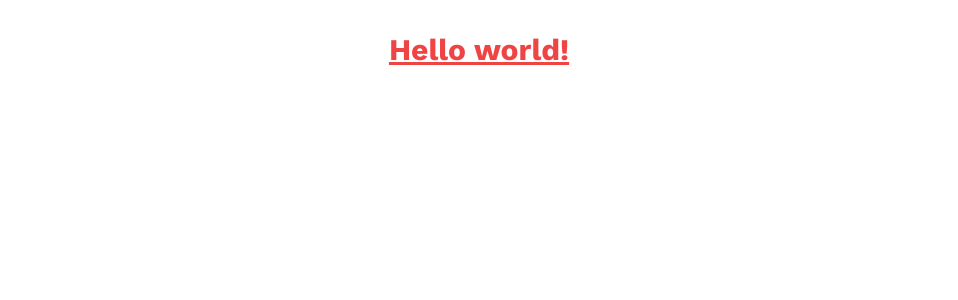
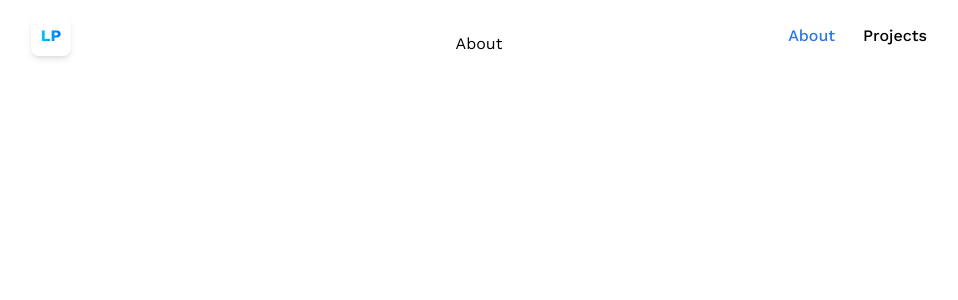
Before and after one commit to liubovpo/dev-portfolio, a React (Vite) app: page /about in a window 1280 px wide. Shown: the top 300 px of the page, without its empty margins (161-1119 px from the left). Built offline with nearby package versions, Linux system fonts and the light colour scheme.

Commit message:
routes, navbar

```diff
--- a/src/App.jsx
+++ b/src/App.jsx
@@ -1,17 +1,21 @@
-import { useState } from 'react'
-import reactLogo from './assets/react.svg'
-import viteLogo from '/vite.svg'
-import './App.css'
+import { Route, BrowserRouter as Router, Routes } from "react-router-dom";
+import "./App.css";
+import Navbar from "./components/Navbar";
 
 function App() {
-
   return (
-    <>
-        <h1 className="text-3xl font-bold underline text-red-500">
-      Hello world!
-    </h1>
-    </>
-  )
+    <main>
+      <Router>
+        <Navbar/>
+        <Routes>
+          <Route path="/" element={'Home'}/>
+          <Route path="/about" element={'About'}/>
+          <Route path="/projects" element={'Projects'}/>
+          <Route path="/contact" element={'Contact'}/>
+        </Routes>
+      </Router>
+    </main>
+  );
 }
 
-export default App
+export default App;
--- /dev/null
+++ b/src/components/Navbar.jsx
@@ -0,0 +1,34 @@
+import { NavLink } from "react-router-dom";
+
+const Navbar = () => {
+  return (
+    <header className="header">
+      <NavLink
+        to="/"
+        className="w-10 h-10 rounded-lg bg-white items-center justify-center flex font-bold shadow-md"
+      >
+        <p className="blue-gradient_text">LP</p>
+      </NavLink>
+      <nav className="flex flex-lg gap-7 font-medium">
+        <NavLink
+          to="/about"
+          className={({ isActive }) =>
+            isActive ? "text-blue-500" : "text-black"
+          }
+        >
+          About
+        </NavLink>
+        <NavLink
+          to="/projects"
+          className={({ isActive }) =>
+            isActive ? "text-blue-500" : "text-black"
+          }
+        >
+          Projects
+        </NavLink>
+      </nav>
+    </header>
+  );
+};
+
+export default Navbar;
--- /dev/null
+++ b/src/pages/About.jsx
@@ -0,0 +1,9 @@
+import React from 'react'
+
+const About = () => {
+  return (
+    <div>About</div>
+  )
+}
+
+export default About
--- /dev/null
+++ b/src/pages/Contact.jsx
@@ -0,0 +1,9 @@
+import React from 'react'
+
+const Contact = () => {
+  return (
+    <div>Contact</div>
+  )
+}
+
+export default Contact
--- /dev/null
+++ b/src/pages/Home.jsx
@@ -0,0 +1,9 @@
+import React from 'react'
+
+const Home = () => {
+  return (
+    <div>Home</div>
+  )
+}
+
+export default Home
```
Also changed, not shown: src/pages/Projects.jsx (added).
